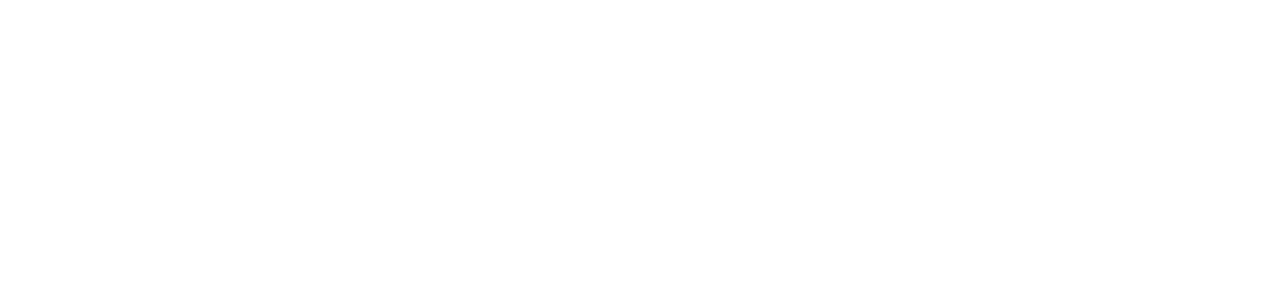
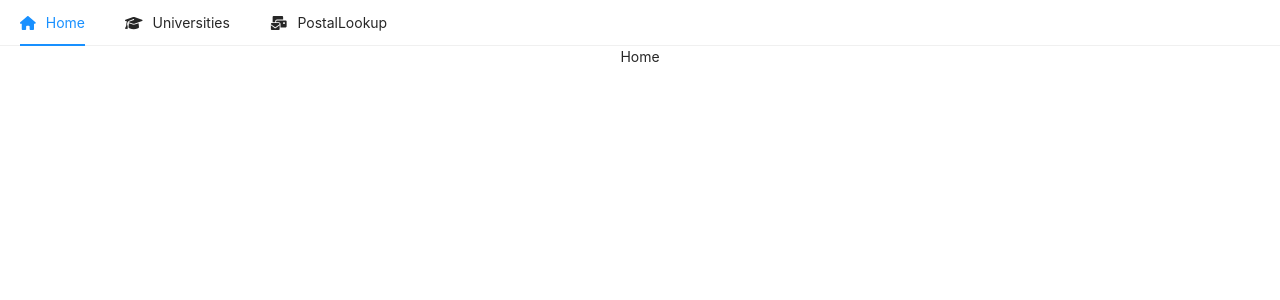
Before and after one commit to j-lindsey/joelleLindsey_vog-react-code-challenge, a React (Create React App) app: page / in a window 1280 px wide. Shown: the top 300 px of the page. Built offline with nearby package versions, Linux system fonts and the light colour scheme.

Commit message:
added navbar and initial page routing

```diff
--- a/package.json
+++ b/package.json
@@ -3,13 +3,18 @@
   "version": "0.1.0",
   "private": true,
   "dependencies": {
+    "@fortawesome/fontawesome-svg-core": "^6.1.2",
+    "@fortawesome/free-solid-svg-icons": "^6.1.2",
+    "@fortawesome/react-fontawesome": "^0.2.0",
     "@reduxjs/toolkit": "^1.8.3",
     "@testing-library/jest-dom": "^5.16.4",
     "@testing-library/react": "^13.3.0",
     "@testing-library/user-event": "^14.3.0",
+    "antd": "^4.22.2",
     "react": "^18.2.0",
     "react-dom": "^18.2.0",
     "react-redux": "^8.0.2",
+    "react-router-dom": "^6.3.0",
     "react-scripts": "5.0.1",
     "web-vitals": "^2.1.4"
   },
--- a/src/App.js
+++ b/src/App.js
@@ -1,9 +1,23 @@
 import React from "react";
+import { BrowserRouter, Routes, Route } from "react-router-dom";
+
+import Home from "./pages/Home";
+import Universities from "./pages/Universities";
+import PostalLookup from "./pages/PostalLookup";
+
 import "./App.css";
 
 function App() {
   return (
     <div className="App">
+      <BrowserRouter>
+        <Routes>
+          <Route path="/" element={<Home />}>
+            <Route path="/universities" element={<Universities />}></Route>
+            <Route path="/postal" element={<PostalLookup />}></Route>
+          </Route>
+        </Routes>
+      </BrowserRouter>
     </div>
   );
 }
--- /dev/null
+++ b/src/components/navbar/index.js
@@ -0,0 +1,48 @@
+import ReactDOM from "react-dom";
+import { FontAwesomeIcon } from "@fortawesome/react-fontawesome";
+import {
+  faHouse,
+  faGraduationCap,
+  faEnvelopesBulk,
+} from "@fortawesome/free-solid-svg-icons";
+import { Menu } from "antd";
+import 'antd/dist/antd.css';
+import React, { useState } from "react";
+
+const items = [
+  {
+    label: "Home",
+    key: "home",
+    icon: <FontAwesomeIcon icon={faHouse} />,
+  },
+  {
+    label: "Universities",
+    key: "universities",
+    icon: <FontAwesomeIcon icon={faGraduationCap} />,
+  },
+  {
+    label: "PostalLookup",
+    key: "postalLookup",
+    icon: <FontAwesomeIcon icon={faEnvelopesBulk} />,
+  },
+];
+
+const Navbar = () => {
+  const [current, setCurrent] = useState("home");
+
+  const onClick = (e) => {
+    console.log("click ", e);
+    setCurrent(e.key);
+  };
+
+  return (
+    <Menu
+      onClick={onClick}
+      selectedKeys={[current]}
+      mode="horizontal"
+      items={items}
+    />
+  );
+};
+
+export default Navbar;
--- /dev/null
+++ b/src/pages/Home/index.js
@@ -0,0 +1,13 @@
+import React from "react";
+import Navbar from "../../components/navbar";
+
+const Home = () => {
+  return (
+    <div>
+      <Navbar />
+      <div>Home</div>
+    </div>
+  );
+};
+
+export default Home;
--- /dev/null
+++ b/src/pages/PostalLookup/index.js
@@ -0,0 +1,7 @@
+import React from "react";
+
+const PostalLookup= () => {
+  return <div>PostalLookup</div>;
+};
+
+export default PostalLookup;
--- /dev/null
+++ b/src/pages/Universities/index.js
@@ -0,0 +1,7 @@
+import React from "react";
+
+const Universities= () => {
+  return <div>Universities</div>;
+};
+
+export default Universities;
```
Also changed, not shown: 1 other file (tests, documents, lock files or other folders).
